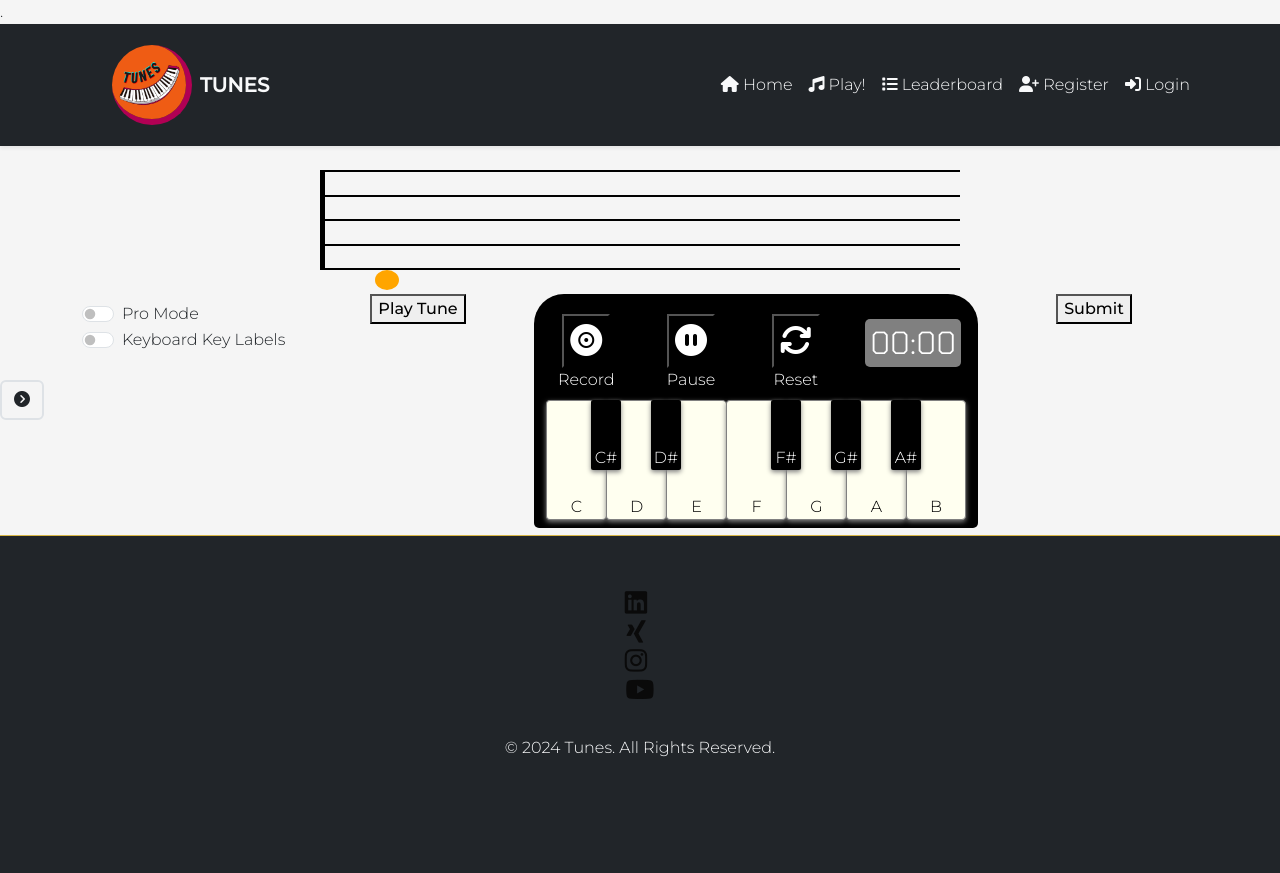
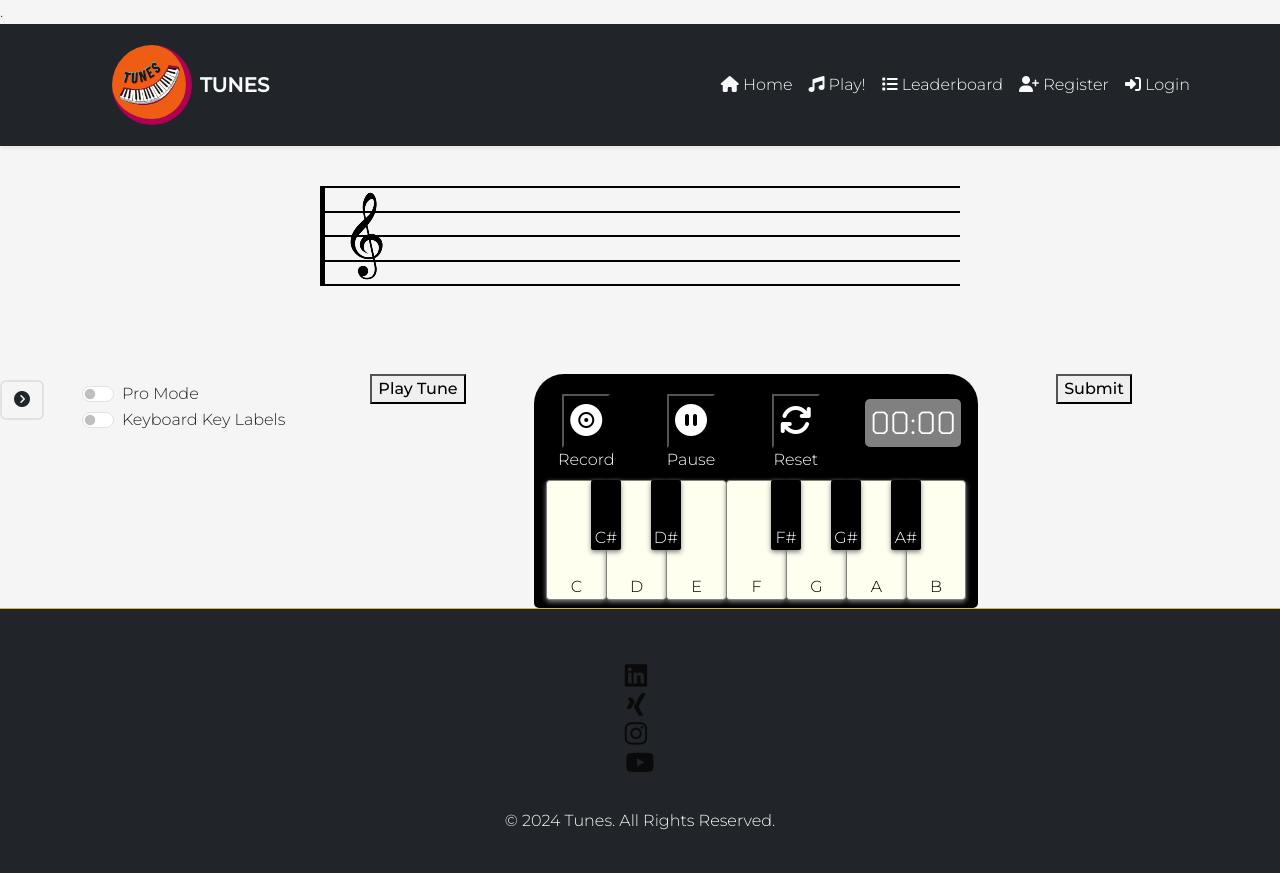
Before and after one commit to ErfanNajimi/sep-2024-hackathon-team-2, a Django app: page /piano/ in a window 1280 px wide. Before the commit the page ends 757 px from the top, so only its background shows below. Run offline with Django 4.2, Linux system fonts and the light colour scheme; data that the repository does not hold is empty; some libraries are stand-ins or nearby versions.

Commit message:
feat: add music sheet

```diff
--- a/piano/templates/piano/piano.html
+++ b/piano/templates/piano/piano.html
@@ -1,12 +1,23 @@
 {% extends "base.html" %} {% load static %} {% block content %}
 <br>
-  <div class="container d-flex justify-content-center" id="music-sheet">
-    <div class="row flex-column">
-      <div class="col"></div>
-      <div class="col"></div>
-      <div class="col"></div>
-      <div class="col"></div>
-      <div id="note"></div>
+  <div class="container d-flex justify-content-center my-3 pb-5" id="music-sheet">
+    <div class="row">
+      <div class="h-line"></div>
+      <div class="h-line"></div>
+      <div class="h-line"></div>
+      <div class="h-line"></div>
+      <div class="col-1"><img class="treble-clef" src="{% static 'images/treble-clef.png' %}" alt="Treble Clef"></div>
+      <div class="col-1"></div>
+      <div class="col-1 sheet-col"></div>
+      <div class="col-1 sheet-col"></div>
+      <div class="col-1 sheet-col"></div>
+      <div class="col-1 sheet-col"></div>
+      <div class="col-1 sheet-col"></div>
+      <div class="col-1 sheet-col"></div>
+      <div class="col-1 sheet-col"></div>
+      <div class="col-1 sheet-col"></div>
+      <div class="col-1 sheet-col"></div>
+      <div class="col-1 sheet-col"></div>
     </div>
   </div>
 <br>
--- a/static/css/style.css
+++ b/static/css/style.css
@@ -1,5 +1,9 @@
 @import url('https://fonts.googleapis.com/css2?family=Montserrat:wght@100;300;500&family=Open+Sans:wght@300;500&family=Playfair+Display:wght@600&display=swap');
 @import url('https://fonts.googleapis.com/css2?family=Chakra+Petch:ital,wght@0,300;0,400;0,500;0,600;0,700;1,300;1,400;1,500;1,600;1,700&display=swap');
+
+:root{
+    --music-sheet-height:100px;
+}
 
 /* Global Styles */
 body {
@@ -178,24 +182,85 @@ body {
 
 /* Music Sheet */
 #music-sheet .row {
-    height: 100px;
+    height: var(--music-sheet-height);
     width: 50vw;;
     position: relative;
     border-left: 5px solid black;
-    border-bottom: 2px solid black;
+    border-top: 2px solid black;
 }
 #music-sheet .col {
     border-top: 2px solid black;
 }
 
-#note {
-    border-radius: 50%;
-    width: 20px;
-    height: 20px;
-    background-color: orange;
-    position: absolute;
-    left: 50px;
-    top: 100px;
+#music-sheet .h-line {
+    width: 100%;
+    height: 25%;
+    border-bottom: 2px solid black;
+}
+
+#music-sheet .note-c {
+    position: relative;
+    bottom: calc((var(--music-sheet-height) / 8) * 1 - (var(--music-sheet-height) /8));
+}
+
+#music-sheet .note-csharp {
+    position: relative;
+    bottom: calc((var(--music-sheet-height) / 8) * 1 - (var(--music-sheet-height) /8));
+}
+
+#music-sheet .note-d {
+    position: relative;
+    bottom: calc((var(--music-sheet-height) / 8) * 2 - (var(--music-sheet-height) /8));
+}
+
+#music-sheet .note-dsharp {
+    position: relative;
+    bottom: calc((var(--music-sheet-height) / 8) * 2 - (var(--music-sheet-height) /8));
+}
+
+#music-sheet .note-e {
+    position: relative;
+    bottom: calc((var(--music-sheet-height) / 8) * 3 - (var(--music-sheet-height) /8));
+}
+
+#music-sheet .note-f {
+    position: relative;
+    bottom: calc((var(--music-sheet-height) / 8) * 4 - (var(--music-sheet-height) /8));
+}
+
+#music-sheet .note-fsharp {
+    position: relative;
+    bottom: calc((var(--music-sheet-height) / 8) * 4 - (var(--music-sheet-height) /8));
+}
+
+#music-sheet .note-g {
+    position: relative;
+    bottom: calc((var(--music-sheet-height) / 8) * 5 - (var(--music-sheet-height) /8));
+}
+
+#music-sheet .note-gsharp {
+    position: relative;
+    bottom: calc((var(--music-sheet-height) / 8) * 5 - (var(--music-sheet-height) /8));
+}
+
+#music-sheet .note-a {
+    position: relative;
+    bottom: calc((var(--music-sheet-height) / 8) * 6 - (var(--music-sheet-height) /8));
+}
+
+#music-sheet .note-asharp {
+    position: relative;
+    bottom: calc((var(--music-sheet-height) / 8) * 6 - (var(--music-sheet-height) /8));
+}
+
+#music-sheet .note-b {
+    position: relative;
+    bottom: calc((var(--music-sheet-height) / 8) * 7 - (var(--music-sheet-height) /8));
+}
+
+.treble-clef {
+    position: relative;
+    bottom: 100px;
 }
 
 /* Gameplay stages */
```
Also changed, not shown: static/js/script.js (+38 -9 lines), static/images/treble-clef.png (added), 1 other file.
